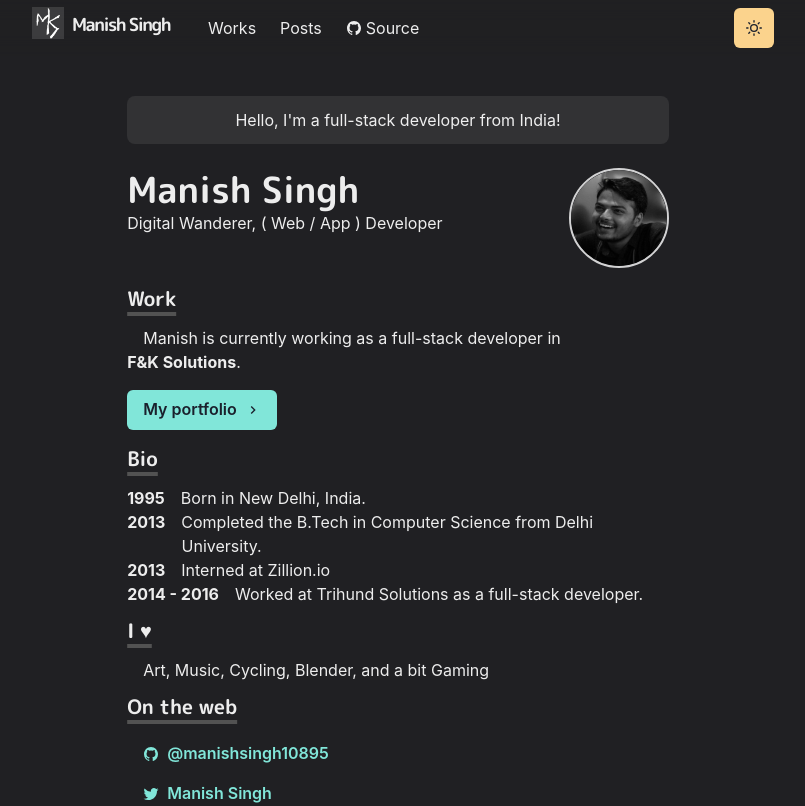
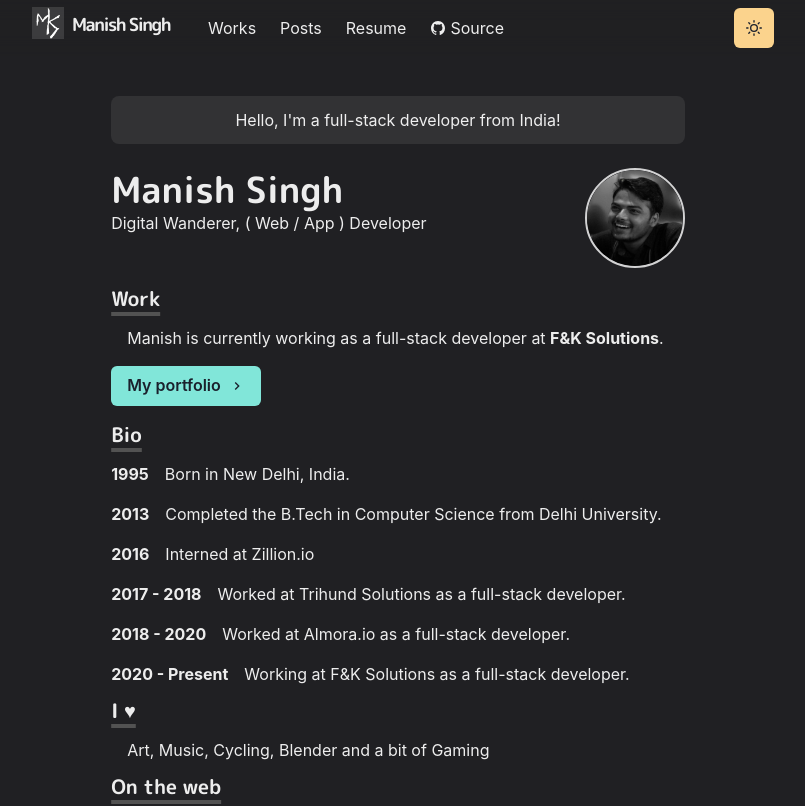
Before and after one commit to manishsingh10895/s_mash_next, a Next.js app: page / in a window 1280 px wide. Shown: the top 806 px of the page, without its empty margins (242-1047 px from the left). Built offline with nearby package versions, Linux system fonts and the light colour scheme.

Commit message:
Added resume

```diff
--- a/components/Bio.tsx
+++ b/components/Bio.tsx
@@ -4,6 +4,7 @@ import styled from '@emotion/styled';
 export const BioSection = styled(Box)`
     padding-left: 3.4em;
     text-indent: -3.4em;
+    margin-top: 1em;
 `;
 export const BioYear = styled.span`
     font-weight: bold;
--- a/components/Navbar.tsx
+++ b/components/Navbar.tsx
@@ -89,6 +89,9 @@ const Navbar = props => {
                     <LinkItem href="/posts" path={path}>
                         Posts
                     </LinkItem>
+                    <LinkItem href="/Resume.pdf" path={path} target="_blank">
+                        Resume
+                    </LinkItem>
                     <LinkItem
                         target="_blank"
                         href="https://github.com/manishsingh10895/s_mash_next"
@@ -124,6 +127,9 @@ const Navbar = props => {
                                 <NextLink href="/posts" passHref>
                                     <MenuItem as={Link}>Posts</MenuItem>
                                 </NextLink>
+                                <NextLink href="/Resume.pdf">
+                                    <MenuItem>Resume</MenuItem>
+                                </NextLink>
                                 <MenuItem
                                     as={Link}
                                     href="https://github.com/manishsingh10895/s_mash_next"
--- a/components/ThemeToggleButton.tsx
+++ b/components/ThemeToggleButton.tsx
@@ -5,6 +5,7 @@ import React from 'react';
 
 export default function ThemeToggleButton() {
     const { toggleColorMode } = useColorMode();
+
     const colorvalue = useColorModeValue('light', 'dark');
 
     return (
@@ -13,7 +14,7 @@ export default function ThemeToggleButton() {
                 style={{
                     display: 'inline-block'
                 }}
-                key={useColorModeValue('light', 'dark')}
+                key={colorvalue}
                 initial={{ y: -20, opacity: 0 }}
                 animate={{ y: 0, opacity: 1 }}
                 exit={{ y: 20, opacity: 0 }}
--- a/pages/api/hello.ts
+++ /dev/null
@@ -1,13 +0,0 @@
-// Next.js API route support: https://nextjs.org/docs/api-routes/introduction
-import type { NextApiRequest, NextApiResponse } from 'next'
-
-type Data = {
-  name: string
-}
-
-export default function handler(
-  req: NextApiRequest,
-  res: NextApiResponse<Data>
-) {
-  res.status(200).json({ name: 'John Doe' })
-}
--- a/pages/index.tsx
+++ b/pages/index.tsx
@@ -18,7 +18,7 @@ const ProfileImage = chakra(Image, {
 const Home: NextPage = () => {
   return (
     <Layout>
-      <Container marginTop={10}>
+      <Box marginTop={10}>
         <Box
           borderRadius="lg"
           mb={6}
@@ -68,7 +68,7 @@ const Home: NextPage = () => {
             Work
           </Heading>
           <Paragraph>
-            Manish is currently working as a full-stack developer in <br /> <b>F&K Solutions</b>.
+            Manish is currently working as a full-stack developer at <b>F&K Solutions</b>.
           </Paragraph>
           <Box alignItems="center" my={4}>
             <NextLink href="/works" scroll={false}>
@@ -92,12 +92,20 @@ const Home: NextPage = () => {
             Completed the B.Tech in Computer Science from Delhi University.
           </BioSection>
           <BioSection>
-            <BioYear>2013</BioYear>
+            <BioYear>2016</BioYear>
             Interned at Zillion.io
           </BioSection>
           <BioSection>
-            <BioYear>2014 - 2016</BioYear>
+            <BioYear>2017 - 2018</BioYear>
             Worked at Trihund Solutions as a full-stack developer.
+          </BioSection>
+          <BioSection>
+            <BioYear>2018 - 2020</BioYear>
+            Worked at Almora.io as a full-stack developer.
+          </BioSection>
+          <BioSection>
+            <BioYear>2020 - Present</BioYear>
+            Working at F&K Solutions as a full-stack developer.
           </BioSection>
         </Section>
 
@@ -106,7 +114,7 @@ const Home: NextPage = () => {
             I ♥
           </Heading>
           <Paragraph>
-            Art, Music, Cycling, Blender, and a bit Gaming
+            Art, Music, Cycling, Blender and a bit of Gaming
           </Paragraph>
         </Section>
 
@@ -151,7 +159,7 @@ const Home: NextPage = () => {
             </NextLink>
           </Box>
         </Section>
-      </Container>
+      </Box>
     </Layout>
   )
 }
```
Also changed, not shown: 2 other files (tests, documents, lock files or other folders).
